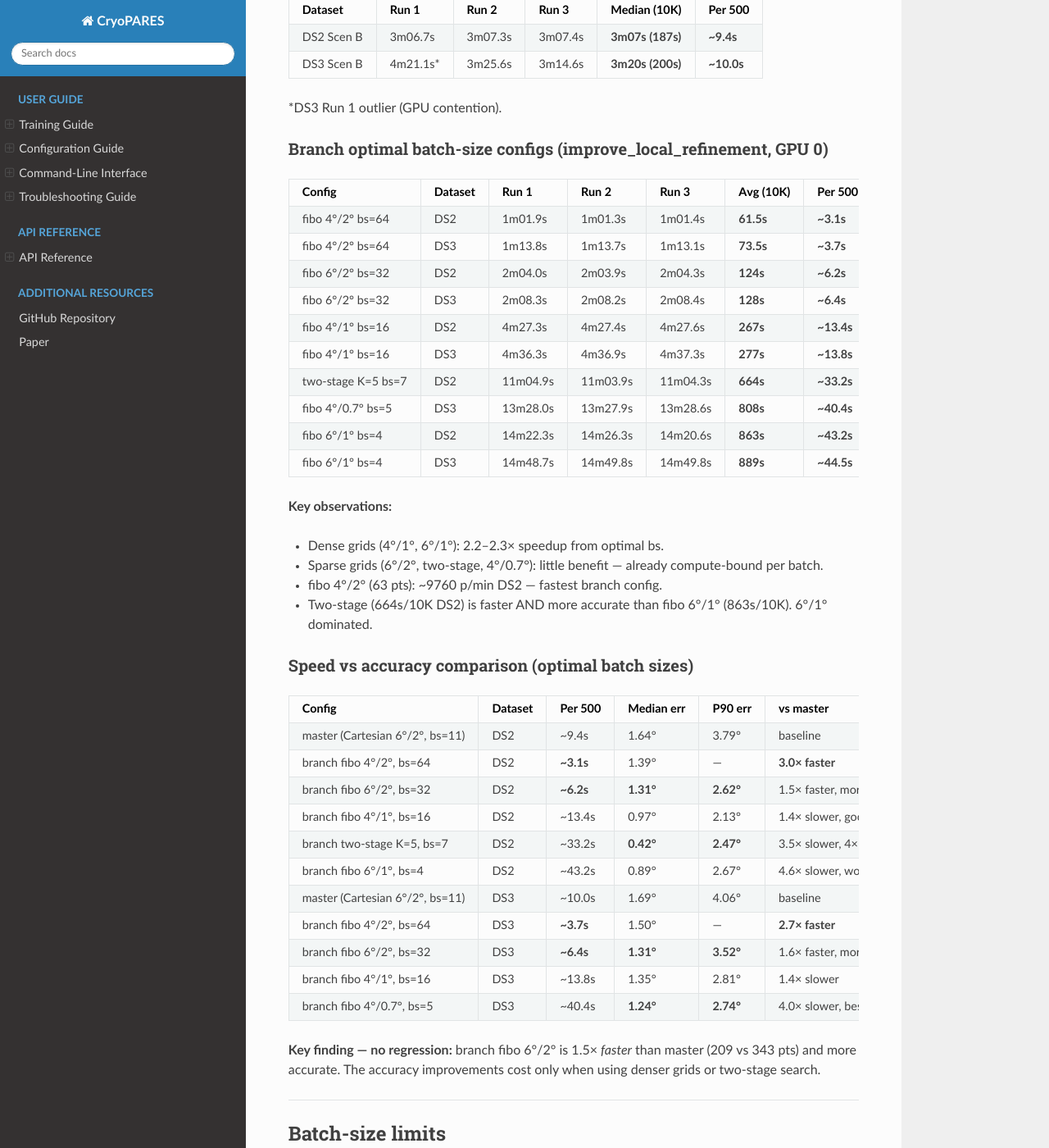
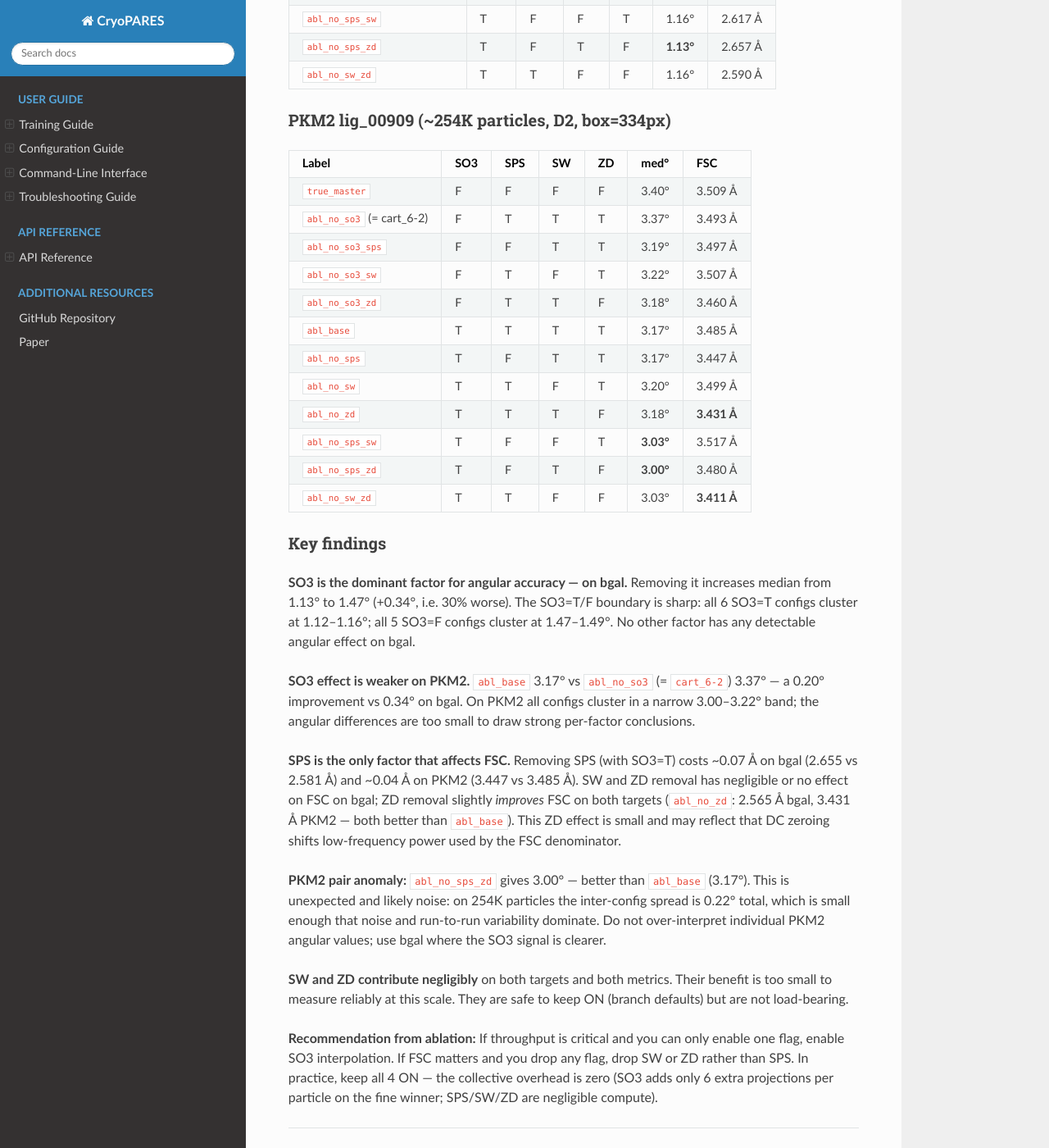
Before and after one commit to rsanchezgarc/cryoPARES, a Sphinx documentation site: the page built from docs/projmatching_benchmark_results.md, in a window 1280 px wide and 1400 px high, scrolled down 19746 px. Shown: the whole window at 82% size. Built offline with Sphinx 7.4.7 and the Read the Docs theme 3.1.0, drawn with Linux system fonts in a browser that asks for light colours; some of the changed text lies outside the part shown.

Commit message:
add ablation study results: SO3 dominant, SPS affects FSC, SW/ZD negligible

```diff
--- a/docs/projmatching_benchmark_results.md
+++ b/docs/projmatching_benchmark_results.md
@@ -782,6 +782,82 @@ box=476px), pkm2 lig_00909 (D2, 254K, box=334px). All use the respective apo che
 
 ---
 
+## Ablation study — 4-factor analysis on bgal lig_00892 + PKM2 lig_00909
+
+Factors: **SO3** = SO(3) orientation interpolation (`use_so3_interpolation`),
+**SPS** = sub-pixel shifts (`use_subpixel_shifts`), **SW** = spectral whitening (`spectral_whitening`),
+**ZD** = zero DC (`zero_dc`). All configs: Cartesian 6°/2° grid, batch_size=8. Notation: T = ON, F = OFF.
+
+Base `abl_base` = all 4 ON (= `cart_6-2 + SO(3) interp`). Rows already done in prior benchmarks
+are included for completeness (`abl_no_so3` = `cart_6-2`; `true_master` = all OFF; bgal `abl_base`
+= `cart_6-2_so3interp`). Script: `benchmarks/run_ablation.sh`, submitted via SLURM gpu-priority.
+
+### bgal lig_00892 (~57K particles, D2, box=476px)
+
+| Label | SO3 | SPS | SW | ZD | med° | FSC |
+|-------|-----|-----|----|----|------|-----|
+| `true_master` | F | F | F | F | 1.49° | 2.697 Å |
+| `abl_no_so3` (= cart_6-2) | F | T | T | T | 1.47° | 2.667 Å |
+| `abl_no_so3_sps` | F | F | T | T | 1.47° | 2.715 Å |
+| `abl_no_so3_sw` | F | T | F | T | 1.49° | 2.621 Å |
+| `abl_no_so3_zd` | F | T | T | F | 1.47° | 2.654 Å |
+| `abl_base` (= cart_6-2 + SO3) | T | T | T | T | **1.13°** | **2.581 Å** |
+| `abl_no_sps` | T | F | T | T | **1.13°** | 2.655 Å |
+| `abl_no_sw` | T | T | F | T | 1.16° | **2.580 Å** |
+| `abl_no_zd` | T | T | T | F | **1.12°** | 2.565 Å |
+| `abl_no_sps_sw` | T | F | F | T | 1.16° | 2.617 Å |
+| `abl_no_sps_zd` | T | F | T | F | **1.13°** | 2.657 Å |
+| `abl_no_sw_zd` | T | T | F | F | 1.16° | 2.590 Å |
+
+### PKM2 lig_00909 (~254K particles, D2, box=334px)
+
+| Label | SO3 | SPS | SW | ZD | med° | FSC |
+|-------|-----|-----|----|----|------|-----|
+| `true_master` | F | F | F | F | 3.40° | 3.509 Å |
+| `abl_no_so3` (= cart_6-2) | F | T | T | T | 3.37° | 3.493 Å |
+| `abl_no_so3_sps` | F | F | T | T | 3.19° | 3.497 Å |
+| `abl_no_so3_sw` | F | T | F | T | 3.22° | 3.507 Å |
+| `abl_no_so3_zd` | F | T | T | F | 3.18° | 3.460 Å |
+| `abl_base` | T | T | T | T | 3.17° | 3.485 Å |
+| `abl_no_sps` | T | F | T | T | 3.17° | 3.447 Å |
+| `abl_no_sw` | T | T | F | T | 3.20° | 3.499 Å |
+| `abl_no_zd` | T | T | T | F | 3.18° | **3.431 Å** |
+| `abl_no_sps_sw` | T | F | F | T | **3.03°** | 3.517 Å |
+| `abl_no_sps_zd` | T | F | T | F | **3.00°** | 3.480 Å |
+| `abl_no_sw_zd` | T | T | F | F | 3.03° | **3.411 Å** |
+
+### Key findings
+
+**SO3 is the dominant factor for angular accuracy — on bgal.** Removing it increases median from
+1.13° to 1.47° (+0.34°, i.e. 30% worse). The SO3=T/F boundary is sharp: all 6 SO3=T configs
+cluster at 1.12–1.16°; all 5 SO3=F configs cluster at 1.47–1.49°. No other factor has any
+detectable angular effect on bgal.
+
+**SO3 effect is weaker on PKM2.** `abl_base` 3.17° vs `abl_no_so3` (= `cart_6-2`) 3.37° — a
+0.20° improvement vs 0.34° on bgal. On PKM2 all configs cluster in a narrow 3.00–3.22° band;
+the angular differences are too small to draw strong per-factor conclusions.
+
+**SPS is the only factor that affects FSC.** Removing SPS (with SO3=T) costs ~0.07 Å on bgal
+(2.655 vs 2.581 Å) and ~0.04 Å on PKM2 (3.447 vs 3.485 Å). SW and ZD removal has negligible
+or no effect on FSC on bgal; ZD removal slightly *improves* FSC on both targets (`abl_no_zd`:
+2.565 Å bgal, 3.431 Å PKM2 — both better than `abl_base`). This ZD effect is small and may
+reflect that DC zeroing shifts low-frequency power used by the FSC denominator.
+
+**PKM2 pair anomaly:** `abl_no_sps_zd` gives 3.00° — better than `abl_base` (3.17°). This is
+unexpected and likely noise: on 254K particles the inter-config spread is 0.22° total, which is
+small enough that noise and run-to-run variability dominate. Do not over-interpret individual PKM2
+angular values; use bgal where the SO3 signal is clearer.
+
+**SW and ZD contribute negligibly** on both targets and both metrics. Their benefit is too small to
+measure reliably at this scale. They are safe to keep ON (branch defaults) but are not load-bearing.
+
+**Recommendation from ablation:** If throughput is critical and you can only enable one flag, enable
+SO3 interpolation. If FSC matters and you drop any flag, drop SW or ZD rather than SPS. In practice,
+keep all 4 ON — the collective overhead is zero (SO3 adds only 6 extra projections per particle on
+the fine winner; SPS/SW/ZD are negligible compute).
+
+---
+
 ## Wall-clock timing
 
 Hardware: NVIDIA RTX 6000 Ada (49 GB). 3 runs, 10,000 particles each. Per-500 = raw ÷ 20.
@@ -1005,6 +1081,9 @@ cryopares_projmatching ... --grid_distance_degs 6 --grid_step_degs 2 --batch_siz
 - [x] **PKM2 full-pipeline benchmark** — **done.** two-stage+SO3 wins on angular accuracy (2.89° vs
   3.37°); fibo confirmed worse on both D2 targets. FSC anomaly: cart_6-2 slightly better FSC on pkm2.
   See combined table above.
+- [x] **Ablation study (4 factors × bgal lig_00892 + PKM2 lig_00909)** — **done.** SO3 is the
+  dominant angular factor (bgal: 1.13°→1.47° without it); SPS is the only factor with measurable
+  FSC effect (~0.07 Å). SW and ZD contribute negligibly. See ablation section above.
 - [ ] Merge `improve_local_refinement` to master (PKM2 benchmark complete; integration tests + daemon
   mode validation remain).
 
```
